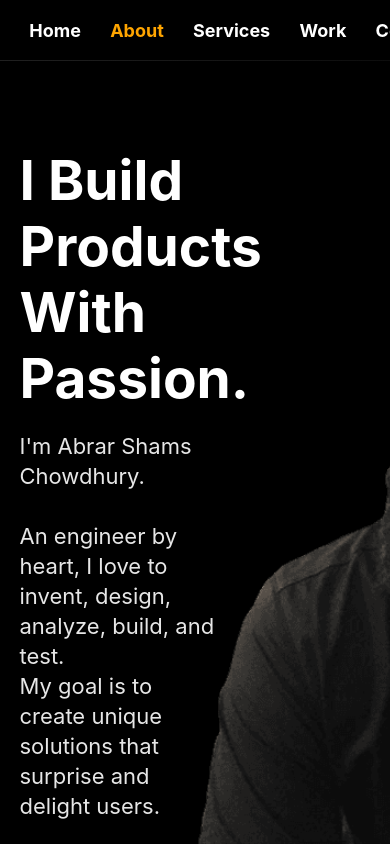
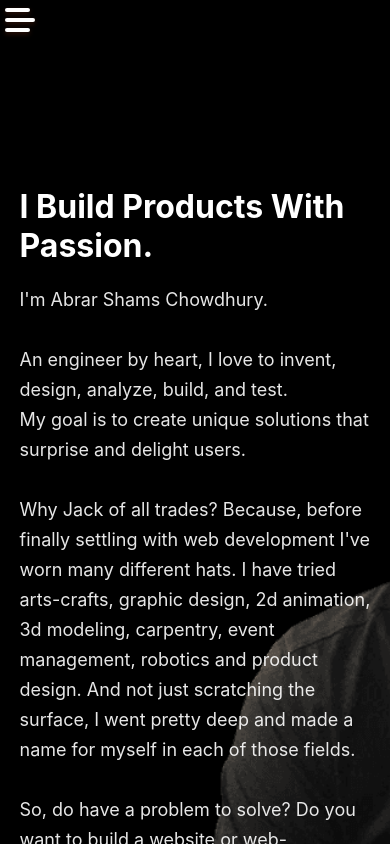
Before and after one commit to AbrarChowdhury/my-portfo, a React (Create React App) app: page /about in a window 390 px wide. Shown: the top 844 px of the page. Built offline with nearby package versions, Linux system fonts and the light colour scheme.

Commit message:
hamburger added

```diff
--- a/src/App.css
+++ b/src/App.css
@@ -68,3 +68,31 @@ a{
   /* .projects{
     animation: fade-in-up 0.6s ease-in;
   } */
+
+
+  .menu-btn-burger, .menu-btn{
+    display: none;
+  }
+
+
+  @media only screen and (max-width : 480px) {
+
+    .menu-btn-burger, .menu-btn{
+      display: block;
+    }
+    .half-container{
+      width: 90vw;
+    }
+    .header{
+      font-size: 32px;
+    }
+    .subtitle{
+      font-size: 18px;
+    }
+    .name{
+      font-size: 24px;
+    }
+    .only-pc{
+      display: none;
+    }
+	}
--- a/src/App.js
+++ b/src/App.js
@@ -1,5 +1,6 @@
 import React from 'react';
 import './App.css';
+import MobileNav from './components/mobileNav/mobileNav.component'
 import Navbar from './components/navbar/navbar.component'
 import Home from './home'
 import About from './about'
@@ -13,6 +14,7 @@ function App() {
     <Router>
       <div className="App">
         <Navbar />
+        <MobileNav />
         <ScrollToTop/>
         <Route path="/" exact component={Home}/>
         <Route path="/about" component={About}/>
--- /dev/null
+++ b/src/components/mobileNav/mobileNav.component.jsx
@@ -0,0 +1,20 @@
+import React, { Component} from 'react';
+import './mobileNav.style.css'
+class MobileNav extends Component {
+    state = {
+        isClicked: false,
+    }
+    render() {
+        const classText= this.state.isClicked ? "menu-btn open" : "menu-btn"
+        return (
+
+            <div className= {classText} onClick={() => {
+                this.setState({isClicked: !this.state.isClicked})
+            }}>
+                    <div className='menu-btn-burger'></div>
+            </div>
+        );
+    }
+}
+
+export default MobileNav;
--- /dev/null
+++ b/src/components/mobileNav/mobileNav.style.css
@@ -0,0 +1,50 @@
+.menu-btn {
+    position: relative;
+    display: flex;
+    justify-content: center;
+    align-items: center;
+    width: 40px;
+    height: 40px;
+    cursor: pointer;
+    transition: all .5s ease-in-out;
+}
+.menu-btn-burger{
+    width: 30px;
+    height: 4px;
+    background: white;
+    border-radius: 5px;
+    box-shadow: 0 2px 5px rgba(255, 101, 47, .2);
+    transition: all .5s ease-in-out;
+}
+.menu-btn-burger::before,
+.menu-btn-burger::after {
+    content: '';
+    position: absolute;
+    width: 25px;
+    height: 4px;
+    background: white;
+    border-radius: 5px;
+    box-shadow: 0 2px 5px rgba(255, 101, 47, .2);
+    transition: all .5s ease-in-out;
+}
+
+.menu-btn-burger::before{
+    transform:translateY(-10px)
+}
+.menu-btn-burger::after{
+    transform:translateY(10px)
+}
+
+/* ANIMATION */
+
+.menu-btn.open .menu-btn-burger {
+    transform: translateX(-50px);
+    background: transparent;
+    box-shadow: none;
+}
+.menu-btn.open .menu-btn-burger::before {
+    transform: rotate(45deg) translate(35px, -35px);
+}
+.menu-btn.open .menu-btn-burger::after {
+    transform: rotate(-45deg) translate(35px, 35px);
+}
--- a/src/components/navbar/navbar.component.jsx
+++ b/src/components/navbar/navbar.component.jsx
@@ -3,7 +3,7 @@ import './navbar.style.css';
 import { NavLink } from 'react-router-dom'
 function Navbar() {
     return (
-        <nav>
+        <nav className="only-pc">
             <div>
                 <NavLink exact className="main-nav" activeClassName="main-nav-active" to="/">
                     Home
--- a/src/contact.jsx
+++ b/src/contact.jsx
@@ -10,7 +10,7 @@ const Contact = () => {
                     <h2 className='name'>Get in touch directly</h2>
                     <p className="right"></p>
                     <p><i class="fa fa-phone"></i><a className="c2action" href="tel:+8801836096182"> +88 01836096182</a><span className="spacer"></span><i class="fa fa-envelope"></i><a className="c2action" href="mailto:abrar.chowdhury99@gmail.com"> abrar.chowdhury99@gmail.com</a></p>
-                    <h2 className='name'>Or just use the contact form below:</h2>
+                    <h2 className='subtitle'>Or just use the contact form below:</h2>
 
                     <Form/>
                 </div>
--- a/src/services.jsx
+++ b/src/services.jsx
@@ -43,7 +43,7 @@ const Services = () => {
 
                         </div>
 
-                    <div className="service-list">
+                    <div className="service-l ist">
                     {services.map((service)=>(
                         <ServiceCard
                             image={service.image}
```
